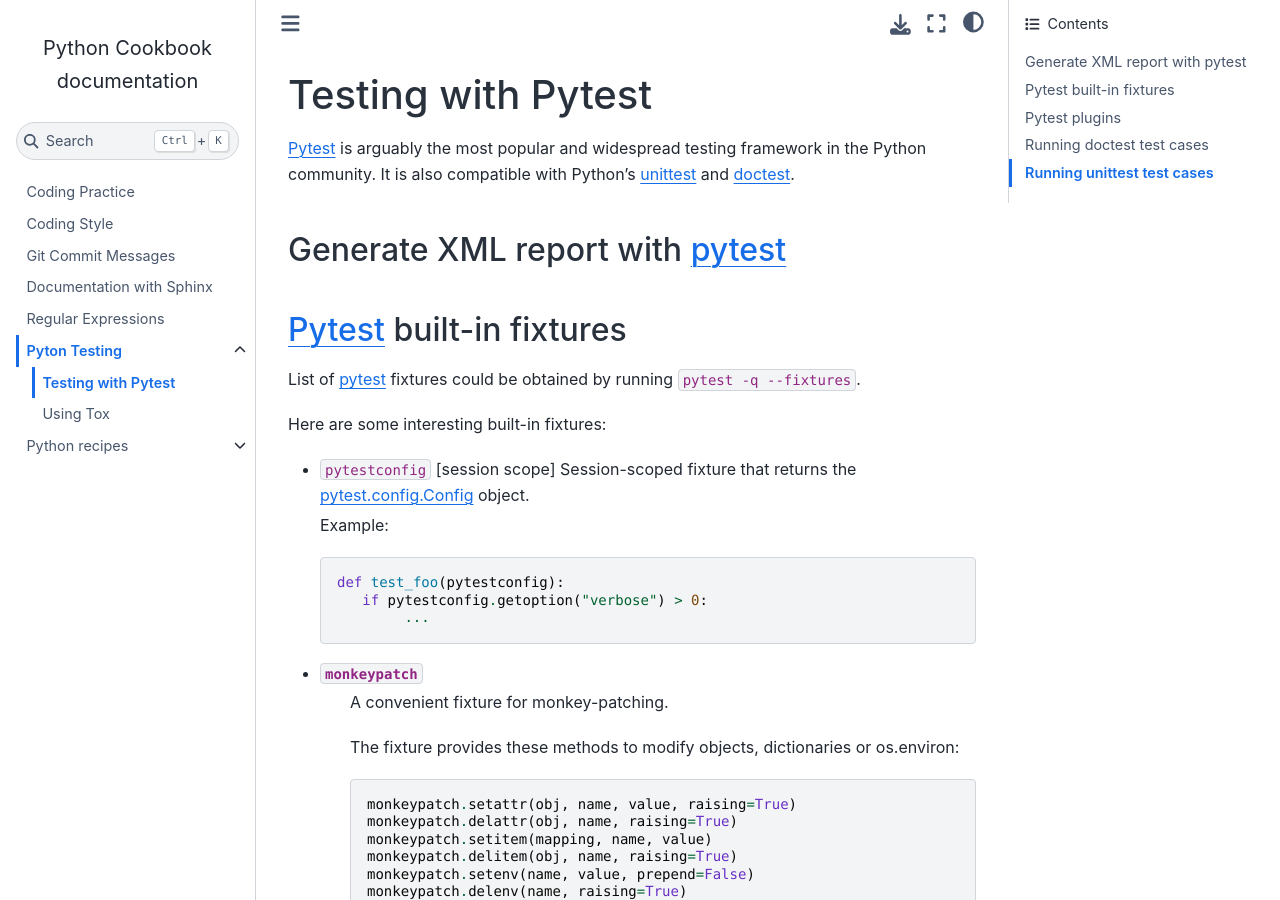
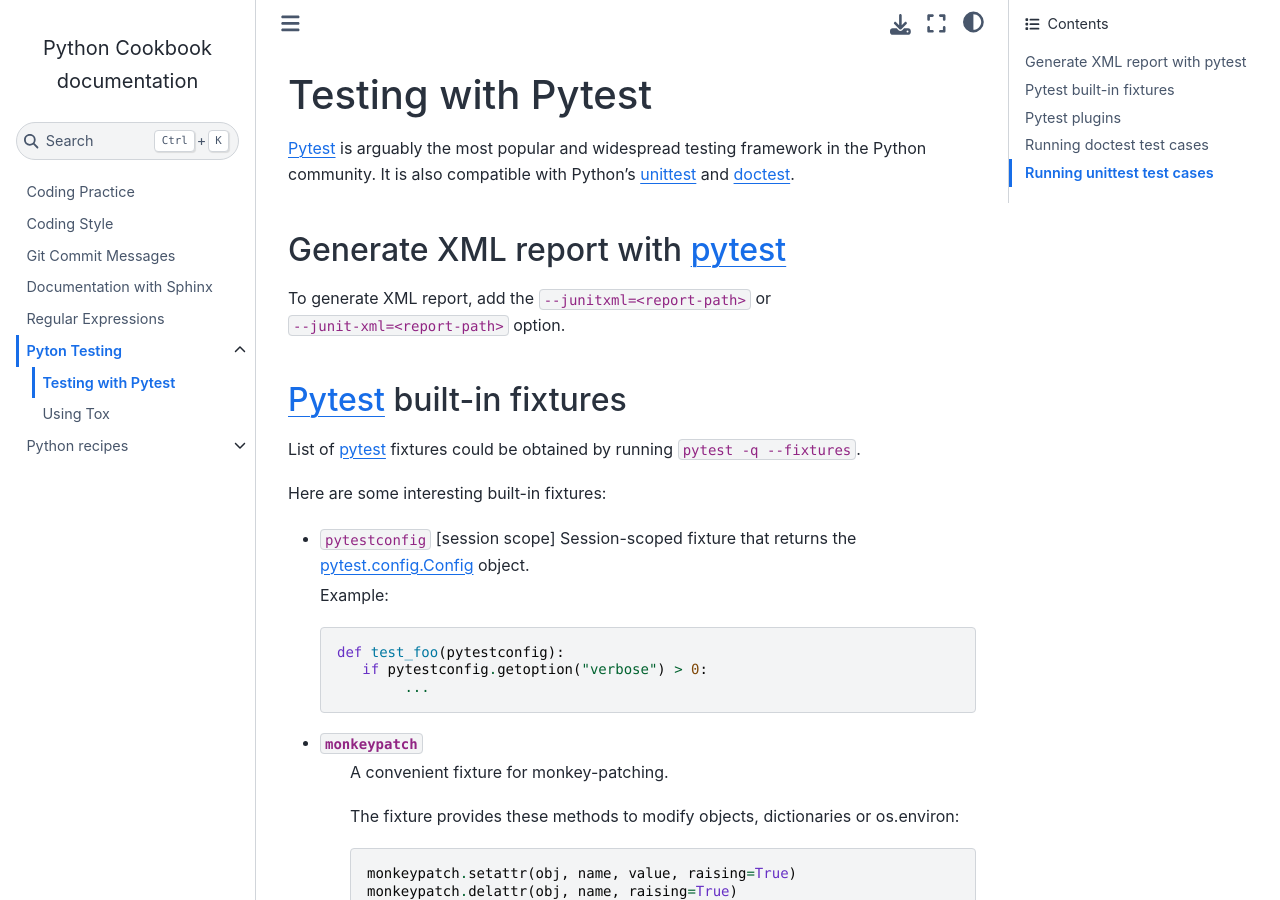
Before and after one commit to ivangeorgiev/python-cookbook, a Sphinx documentation site: the page built from docs/testing_pytest.rst, in a window 1280 px wide and 900 px high. Built offline with Sphinx 7.4.7 and the Sphinx Book theme 1.1.4, drawn with Linux system fonts in a browser that asks for light colours.

Commit message:
feat: add generate xml report with pytest

```diff
--- a/docs/testing_pytest.rst
+++ b/docs/testing_pytest.rst
@@ -7,7 +7,7 @@
 Generate XML report with `pytest`_
 -----------------------------------
 
-
+To generate XML report, add the ``--junitxml=<report-path>`` or ``--junit-xml=<report-path>`` option.
 
 `Pytest`_ built-in fixtures
 ----------------------------
```
